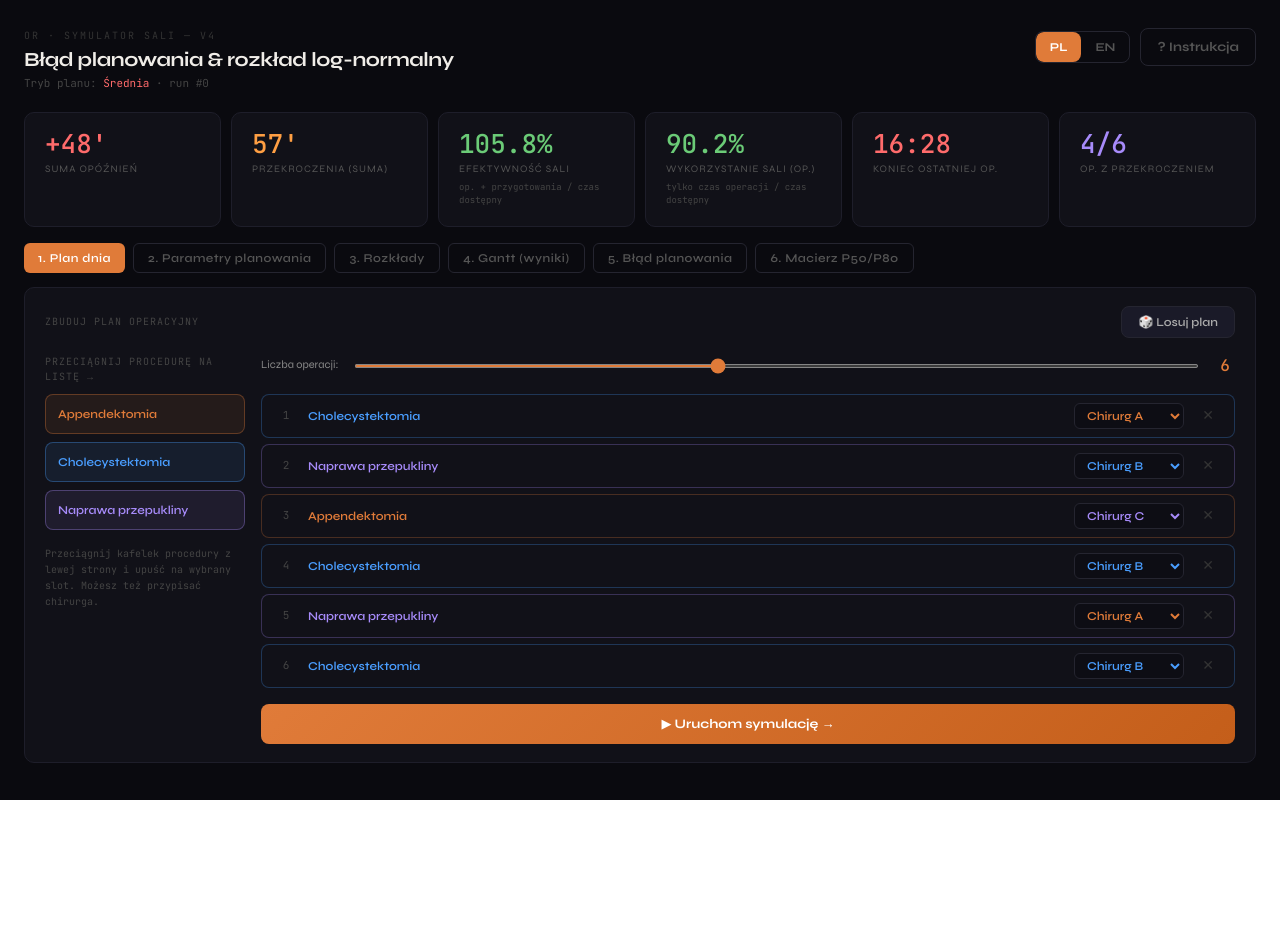
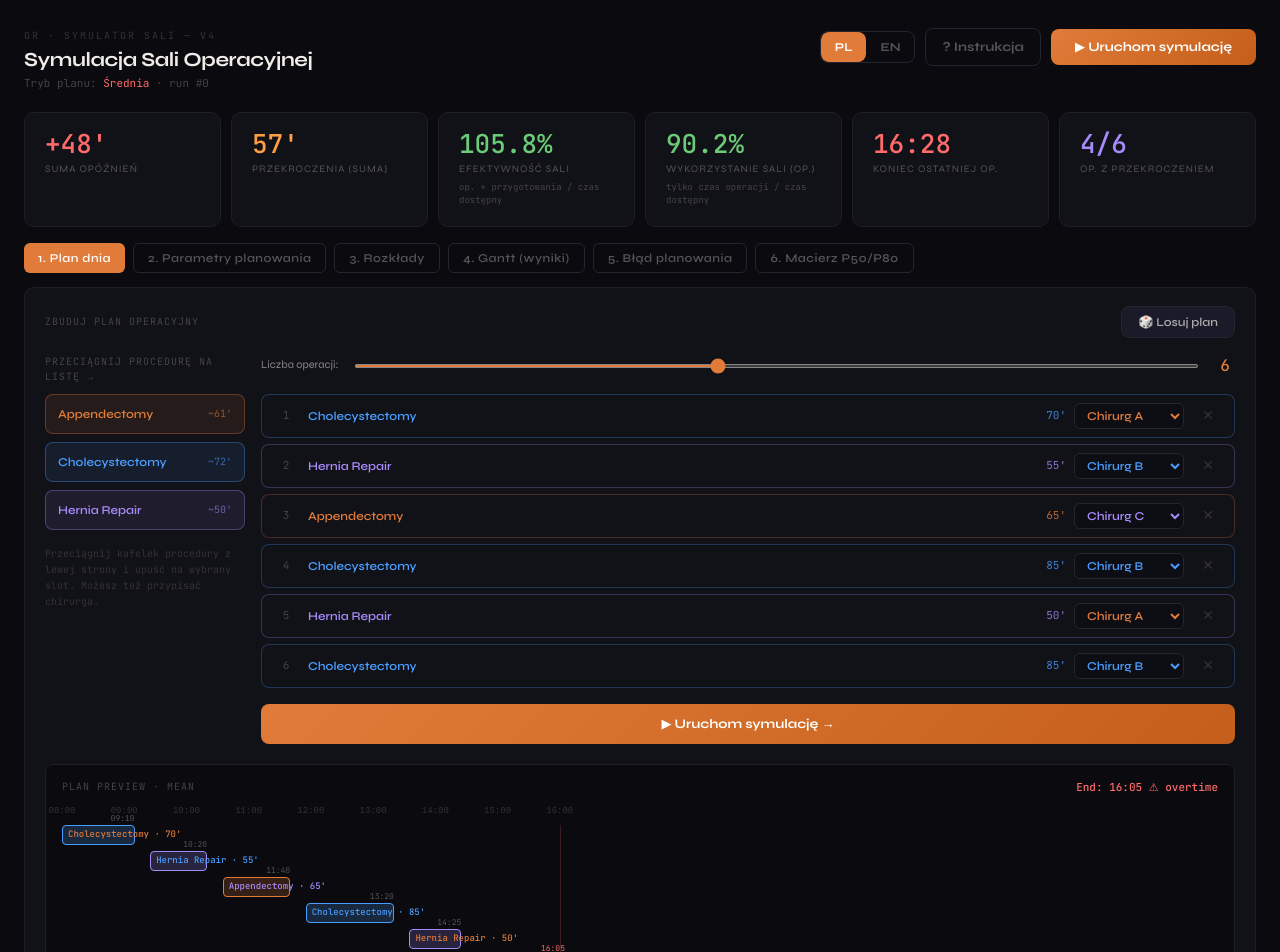
Before and after one commit to stanszulc/operating-room-simulator, a React (Vite) app in the folder or-simulator/: page / in a window 1280 px wide. Shown: the top 952 px of the page. Before the commit the page ends 800 px from the top, so only its background shows below. Built offline with nearby package versions, Linux system fonts and the light colour scheme.

Commit message:
fix: stable plan matrix, only simulation results randomize on rerun

```diff
--- a/or-simulator/src/App.jsx
+++ b/or-simulator/src/App.jsx
@@ -4,28 +4,23 @@ import { BarChart, Bar, XAxis, YAxis, Tooltip, ResponsiveContainer, Cell,
 
 const START = 8 * 60, END = 16 * 60, PREP = 15, SIM_HISTORY = 200;
 const SURGEON_COLORS = { A: "#e07b39", B: "#4a9eff", C: "#a78bfa" };
-const PROC_COLORS = { Appendektomia: "#e07b39", Cholecystektomia: "#4a9eff", "Naprawa przepukliny": "#a78bfa" };
+const PROC_COLORS = { Appendectomy: "#e07b39", Cholecystectomy: "#4a9eff", "Hernia Repair": "#a78bfa" };
 const SURGEONS = ["A", "B", "C"];
-const PROCS = ["Appendektomia", "Cholecystektomia", "Naprawa przepukliny"];
+const PROCS = ["Appendectomy", "Cholecystectomy", "Hernia Repair"];
 
 const DEFAULT_PROC_PARAMS = {
-  Appendektomia:         { mu: 4.06, sigma: 0.28 },
-  Cholecystektomia:      { mu: 4.28, sigma: 0.32 },
-  "Naprawa przepukliny": { mu: 3.91, sigma: 0.26 },
+  Appendectomy:   { mu: 4.06, sigma: 0.28 },
+  Cholecystectomy:{ mu: 4.28, sigma: 0.32 },
+  "Hernia Repair":{ mu: 3.91, sigma: 0.26 },
 };
 const SURGEON_SKILL = { A: 0.92, B: 1.10, C: 1.00 };
 
 // ── i18n ──────────────────────────────────────────────────────────────────
-const PROC_NAMES_EN = {
-  Appendektomia: "Appendectomy",
-  Cholecystektomia: "Cholecystectomy",
-  "Naprawa przepukliny": "Hernia Repair",
-};
 
 const T = {
   pl: {
     subtitle: "OR · Symulator Sali — v4",
-    title: "Błąd planowania & rozkład log-normalny",
+    title: "Symulacja Sali Operacyjnej",
     planMode: "Tryb planu",
     run: "run",
     help: "? Instrukcja",
@@ -114,7 +109,7 @@ const T = {
   },
   en: {
     subtitle: "OR · Operating Room Simulator — v4",
-    title: "Planning Bias & Log-Normal Distribution",
+    title: "Operating Room Simulator",
     planMode: "Plan mode",
     run: "run",
     help: "? Help",
@@ -374,9 +369,89 @@ function buildEmptySlots(n) {
   return Array.from({ length: n }, () => ({ proc: null, chir: "A" }));
 }
 
-function ScheduleBuilder({ slots, setSlots, opsCount, setOpsCount, onRun, t, procLabel }) {
+// ── Mini Gantt preview (plan only, live) ─────────────────────────────────
+function MiniGantt({ slots, matrix, planMode, customOffsets, planColor }) {
+  // build timeline from filled slots only
+  const filledSlots = slots.filter(s => s.proc !== null);
+  if (filledSlots.length === 0) return null;
+
+  let t = START;
+  const bars = filledSlots.map((s, i) => {
+    const dur = getPlanned(matrix, s.proc, s.chir, planMode, customOffsets);
+    const start = t;
+    const end = t + dur;
+    t = end + PREP;
+    return { ...s, start, end, dur, id: i + 1 };
+  });
+  const lastEnd = bars[bars.length - 1].end;
+  const overtime = lastEnd > END;
+  const W = 560;
+
+  return (
+    <div style={{ marginTop:20, background:"#0a0a0f", borderRadius:8, padding:"14px 16px",
+      border:"1px solid #1e1e2a" }}>
+      <div style={{ display:"flex", justifyContent:"space-between", alignItems:"center", marginBottom:10 }}>
+        <div style={{ fontSize:10, letterSpacing:"0.1em", color:"#444", textTransform:"uppercase",
+          fontFamily:"'JetBrains Mono',monospace" }}>Plan preview · {planMode.toUpperCase()}</div>
+        <div style={{ fontSize:11, fontFamily:"'JetBrains Mono',monospace",
+          color: overtime ? "#ff6b6b" : "#6bcb77", fontWeight:600 }}>
+          End: {minToTime(lastEnd)}{overtime ? " ⚠ overtime" : ""}
+        </div>
+      </div>
+      {/* time axis */}
+      <div style={{ position:"relative", height:16, marginBottom:4 }}>
+        {Array.from({ length: 9 }, (_, i) => (8 + i) * 60).map(m => (
+          <span key={m} style={{
+            position:"absolute", left: ((m - START) / DAY_W) * W,
+            transform:"translateX(-50%)", fontSize:9, color:"#333", fontFamily:"monospace",
+          }}>{minToTime(m)}</span>
+        ))}
+      </div>
+      {/* bars */}
+      <div style={{ position:"relative", height: bars.length * 26 }}>
+        {/* end of day marker */}
+        <div style={{
+          position:"absolute", left:((END - START) / DAY_W) * W, top:0, bottom:0,
+          width:1, background:"#ff6b6b33",
+        }} />
+        {bars.map((bar) => {
+          const color = PROC_COLORS[bar.proc] ?? "#888";
+          const surgColor = SURGEON_COLORS[bar.chir];
+          const bL = ((bar.start - START) / DAY_W) * W;
+          const bW = Math.max((bar.dur / DAY_W) * W, 4);
+          const isOver = bar.end > END;
+          return (
+            <div key={bar.id} style={{ position:"absolute", top:(bar.id-1)*26, height:20,
+              left:bL, width:bW,
+              background:`${color}33`, border:`1.5px solid ${color}`,
+              borderRadius:4,
+              ...(isOver ? { outline:"1.5px solid #ff4d4d", outlineOffset:1 } : {}),
+            }}
+              title={`Op ${bar.id} · ${bar.proc} · Surg ${bar.chir} · ${minToTime(bar.start)}–${minToTime(bar.end)} (${bar.dur} min)`}>
+              <span style={{
+                position:"absolute", left:5, top:"50%", transform:"translateY(-50%)",
+                fontSize:9, fontFamily:"'JetBrains Mono',monospace", whiteSpace:"nowrap",
+                color: surgColor, fontWeight:600,
+              }}>{bar.proc} · {bar.dur}'</span>
+              {/* end time label */}
+              <span style={{
+                position:"absolute", right:-1, top:-14,
+                fontSize:8, fontFamily:"'JetBrains Mono',monospace",
+                color: isOver ? "#ff6b6b" : "#555",
+              }}>{minToTime(bar.end)}</span>
+            </div>
+          );
+        })}
+      </div>
+    </div>
+  );
+}
+
+function ScheduleBuilder({ slots, setSlots, opsCount, setOpsCount, onRun, t,
+  matrix, planMode, customOffsets, planColor }) {
   const [dragProc, setDragProc] = useState(null);
   const [dragOverIdx, setDragOverIdx] = useState(null);
+  const [dragSlotIdx, setDragSlotIdx] = useState(null);
 
   const handleDragStart = (proc) => setDragProc(proc);
   const handleDragEnd   = () => { setDragProc(null); setDragOverIdx(null); };
@@ -387,9 +462,6 @@ function ScheduleBuilder({ slots, setSlots, opsCount, setOpsCount, onRun, t, pro
     setDragProc(null);
     setDragOverIdx(null);
   };
-
-  // reorder slots by dragging slots themselves
-  const [dragSlotIdx, setDragSlotIdx] = useState(null);
 
   const handleSlotDragStart = (idx) => setDragSlotIdx(idx);
   const handleSlotDrop = (idx) => {
@@ -408,6 +480,7 @@ function ScheduleBuilder({ slots, setSlots, opsCount, setOpsCount, onRun, t, pro
   const allReady = readyCount === slots.length;
 
   return (
+    <div>
       <div style={{ display:"grid", gridTemplateColumns:"200px 1fr", gap:16 }}>
         {/* left: procedure pool */}
         <div>
@@ -415,6 +488,7 @@ function ScheduleBuilder({ slots, setSlots, opsCount, setOpsCount, onRun, t, pro
             marginBottom:10, fontFamily:"'JetBrains Mono',monospace" }}>{t.pool}</div>
           {PROCS.map(proc => {
             const color = PROC_COLORS[proc];
+            const p50 = matrix[proc]?.C?.p50 ?? Math.round(Math.exp(DEFAULT_PROC_PARAMS[proc]?.mu ?? 4.06));
             return (
               <div key={proc}
                 draggable
@@ -424,15 +498,16 @@ function ScheduleBuilder({ slots, setSlots, opsCount, setOpsCount, onRun, t, pro
                   background:`${color}18`, border:`1px solid ${color}55`,
                   borderRadius:8, padding:"10px 12px", marginBottom:8,
                   cursor:"grab", userSelect:"none",
-                fontSize:12, fontWeight:600, color,
+                  display:"flex", justifyContent:"space-between", alignItems:"center",
                   transition:"transform 0.1s",
                   transform: dragProc === proc ? "scale(0.97)" : "scale(1)",
                 }}>
-              {procLabel(proc)}
+                <span style={{ fontSize:12, fontWeight:600, color }}>{proc}</span>
+                <span style={{ fontSize:10, color:`${color}99`, fontFamily:"'JetBrains Mono',monospace" }}>~{p50}'</span>
               </div>
             );
           })}
-        <div style={{ marginTop:16, fontSize:10, color:"#444", lineHeight:1.6,
+          <div style={{ marginTop:16, fontSize:10, color:"#333", lineHeight:1.6,
             fontFamily:"'JetBrains Mono',monospace" }}>{t.hint}</div>
         </div>
 
@@ -460,6 +535,7 @@ function ScheduleBuilder({ slots, setSlots, opsCount, setOpsCount, onRun, t, pro
             {slots.map((slot, idx) => {
               const color = slot.proc ? PROC_COLORS[slot.proc] : "#333";
               const isOver = dragOverIdx === idx;
+              const dur = slot.proc ? getPlanned(matrix, slot.proc, slot.chir, planMode, customOffsets) : null;
               return (
                 <div key={idx}
                   onDragOver={e => { e.preventDefault(); setDragOverIdx(idx); }}
@@ -472,7 +548,7 @@ function ScheduleBuilder({ slots, setSlots, opsCount, setOpsCount, onRun, t, pro
                   onDragStart={() => handleSlotDragStart(idx)}
                   onDragEnd={() => { setDragSlotIdx(null); setDragOverIdx(null); }}
                   style={{
-                  display:"grid", gridTemplateColumns:"28px 1fr 110px 32px",
+                    display:"grid", gridTemplateColumns:"28px 1fr 60px 110px 32px",
                     alignItems:"center", gap:8,
                     background: isOver ? "#1a1a2a" : "#111118",
                     border:`1px solid ${isOver ? "#e07b39" : (slot.proc ? color+"44" : "#1e1e2a")}`,
@@ -480,16 +556,18 @@ function ScheduleBuilder({ slots, setSlots, opsCount, setOpsCount, onRun, t, pro
                     transition:"border-color 0.15s, background 0.15s",
                     cursor: slot.proc ? "grab" : "default",
                   }}>
-                {/* number */}
                   <span style={{ fontSize:11, color:"#444", fontFamily:"'JetBrains Mono',monospace",
                     textAlign:"center" }}>{idx + 1}</span>
-                {/* proc name or empty */}
                   {slot.proc ? (
-                  <span style={{ fontSize:12, fontWeight:600, color }}>{procLabel(slot.proc)}</span>
+                    <span style={{ fontSize:12, fontWeight:600, color }}>{slot.proc}</span>
                   ) : (
                     <span style={{ fontSize:11, color:"#333", fontStyle:"italic" }}>{t.emptySlot}</span>
                   )}
-                {/* surgeon dropdown */}
+                  {/* duration label */}
+                  <span style={{ fontSize:11, fontFamily:"'JetBrains Mono',monospace",
+                    color: dur ? `${color}cc` : "#333", textAlign:"right" }}>
+                    {dur ? `${dur}'` : "—"}
+                  </span>
                   <select value={slot.chir}
                     onChange={e => setSlots(prev => prev.map((s, i) => i === idx ? { ...s, chir: e.target.value } : s))}
                     style={{
@@ -499,7 +577,6 @@ function ScheduleBuilder({ slots, setSlots, opsCount, setOpsCount, onRun, t, pro
                     }}>
                     {SURGEONS.map(s => <option key={s} value={s} style={{ color: SURGEON_COLORS[s] }}>{t.slotSurgeon} {s}</option>)}
                   </select>
-                {/* remove button */}
                   <button onClick={() => setSlots(prev => prev.map((s, i) => i === idx ? { ...s, proc: null } : s))}
                     style={{ background:"transparent", border:"none", color:"#333", cursor:"pointer",
                       fontSize:14, padding:0, lineHeight:1 }}>{t.remove}</button>
@@ -522,6 +599,11 @@ function ScheduleBuilder({ slots, setSlots, opsCount, setOpsCount, onRun, t, pro
           </button>
         </div>
       </div>
+
+      {/* live mini gantt */}
+      <MiniGantt slots={slots} matrix={matrix} planMode={planMode}
+        customOffsets={customOffsets} planColor={planColor} />
+    </div>
   );
 }
 
@@ -529,7 +611,7 @@ function ScheduleBuilder({ slots, setSlots, opsCount, setOpsCount, onRun, t, pro
 export default function ORSimV4() {
   const [procParams, setProcParams] = useState(DEFAULT_PROC_PARAMS);
   const [planMode, setPlanMode] = useState("mean");
-  const [customOffsets, setCustomOffsets] = useState({ Appendektomia:0, Cholecystektomia:0, "Naprawa przepukliny":0 });
+  const [customOffsets, setCustomOffsets] = useState({ Appendectomy:0, Cholecystectomy:0, "Hernia Repair":0 });
   const [runs, setRuns] = useState(0);
   const [activeTab, setActiveTab] = useState("schedule");
   const [showHelp, setShowHelp] = useState(false);
@@ -540,7 +622,9 @@ export default function ORSimV4() {
   const [slots, setSlots] = useState(() => buildRandomPlan(6));
 
   const t = T[lang];
-  const matrix = useMemo(() => generateHistory(procParams), [procParams, runs]);
+  // matrix jest stabilna — zależy tylko od procParams, NIE od runs
+  // dzięki temu plan (P50/P80) nie zmienia się między uruchomieniami
+  const matrix = useMemo(() => generateHistory(procParams), [procParams]);
 
   const [results, setResults] = useState(() => {
     const m = generateHistory(DEFAULT_PROC_PARAMS);
@@ -551,16 +635,15 @@ export default function ORSimV4() {
     const validPlan = slots.filter(s => s.proc !== null);
     if (validPlan.length === 0) return;
     setRuns(r => r + 1);
-    const freshMatrix = generateHistory(procParams);
-    setResults(simulate(validPlan, procParams, freshMatrix, planMode, customOffsets));
+    // matrix (plan) jest stabilna — tylko simulate losuje nową realizację
+    setResults(simulate(validPlan, procParams, matrix, planMode, customOffsets));
     setActiveTab("gantt");
-  }, [slots, procParams, planMode, customOffsets]);
+  }, [slots, procParams, matrix, planMode, customOffsets]);
 
   const handleModeChange = (mode) => {
     setPlanMode(mode);
-    const freshMatrix = generateHistory(procParams);
     const validPlan = slots.filter(s => s.proc !== null);
-    setResults(simulate(validPlan, procParams, freshMatrix, mode, customOffsets));
+    setResults(simulate(validPlan, procParams, matrix, mode, customOffsets));
   };
 
   const handleRandomize = () => {
@@ -589,8 +672,7 @@ export default function ORSimV4() {
   const procBias = Object.keys(DEFAULT_PROC_PARAMS).map(p => {
     const ops = results.filter(r => r.proc === p);
     const avg = ops.length ? ops.reduce((a,r)=>a+r.delay,0)/ops.length : 0;
-    const label = lang === "en" ? (PROC_NAMES_EN[p] ?? p) : p.replace("Naprawa przepukliny","Przepuklina");
-    return { proc: label, bias: Math.round(avg*10)/10 };
+    return { proc: p.replace("Hernia Repair","Hernia"), bias: Math.round(avg*10)/10 };
   });
   const matrixRows = Object.entries(matrix).flatMap(([proc, surgs]) =>
     Object.entries(surgs).map(([surg, { p50, p80, mean }]) => ({
@@ -610,7 +692,7 @@ export default function ORSimV4() {
     custom: { color:"#a78bfa", ...t.planning.modes.custom },
   };
 
-  const procLabel = (proc) => lang === "en" ? (PROC_NAMES_EN[proc] ?? proc) : proc;
+  const procLabel = (proc) => proc;
 
   return (
     <div style={{ minHeight:"100vh", background:"#0a0a0f", color:"#ddd",
@@ -665,6 +747,11 @@ export default function ORSimV4() {
             borderRadius:8, padding:"10px 16px", fontSize:13, fontWeight:700,
             cursor:"pointer", fontFamily:"'Syne',sans-serif",
           }}>{t.help}</button>
+          <button onClick={runSim} style={{
+            background:"linear-gradient(135deg,#e07b39,#c45e1a)", color:"#fff",
+            border:"none", borderRadius:8, padding:"10px 24px", fontSize:13,
+            fontWeight:700, cursor:"pointer", fontFamily:"'Syne',sans-serif",
+          }}>{t.runBtn}</button>
         </div>
       </div>
 
@@ -746,7 +833,9 @@ export default function ORSimV4() {
           <ScheduleBuilder
             slots={slots} setSlots={setSlots}
             opsCount={opsCount} setOpsCount={setOpsCount}
-            onRun={runSim} t={t.schedule} procLabel={procLabel}
+            onRun={runSim} t={t.schedule}
+            matrix={matrix} planMode={planMode}
+            customOffsets={customOffsets} planColor={MODE_CONFIG[planMode].color}
           />
         </div>
       )}
```
Lines whose indentation alone changed are shown as unchanged.
